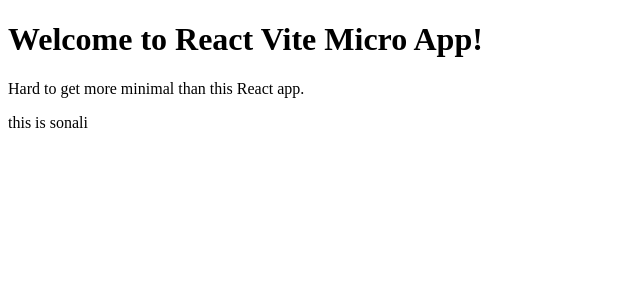
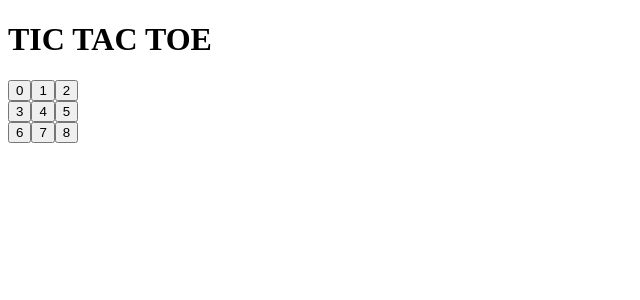
Before and after one commit to sonabuwa/tictactoe, a React (Vite) app: page / in a window 1280 px wide. Shown: the top 300 px of the page, without its empty margins (0-640 px from the left). Built offline with nearby package versions, Linux system fonts and the light colour scheme.

Commit message:
created board and square components

```diff
--- a/src/App.jsx
+++ b/src/App.jsx
@@ -1,12 +1,12 @@
-import React from "react";
+import React from 'react';
+import Board from './components/Board';
 
 const App = () => {
   return (
-    <>
-      <h1>Welcome to React Vite Micro App!</h1>
-      <p>Hard to get more minimal than this React app.</p>
-      <p>this is sonali</p>
-    </>
+    <div>
+      <h1>TIC TAC TOE</h1>
+      <Board />
+    </div>
   );
 };
 
--- /dev/null
+++ b/src/components/Board.jsx
@@ -0,0 +1,28 @@
+import React from 'react';
+import Square from './Square';
+
+const Board = () => {
+  return (
+    <div>
+      <div>
+        <Square value={0} />
+        <Square value={1} />
+        <Square value={2} />
+      </div>
+
+      <div>
+        <Square value={3} />
+        <Square value={4} />
+        <Square value={5} />
+      </div>
+
+      <div>
+        <Square value={6} />
+        <Square value={7} />
+        <Square value={8} />
+      </div>
+    </div>
+  );
+};
+
+export default Board;
--- /dev/null
+++ b/src/components/Square.jsx
@@ -0,0 +1,7 @@
+import React from 'react';
+
+const Square = ({ value }) => {
+  return <button type="button">{value}</button>;
+};
+
+export default Square;
```
